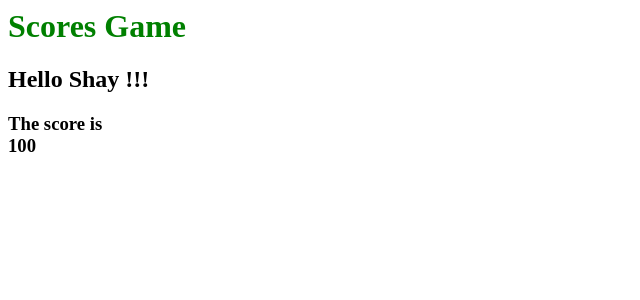
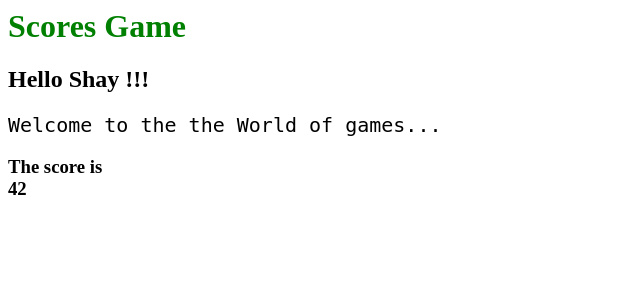
Before and after one commit to shayrm/WorldOfGames, a Flask app: page / in a window 1280 px wide. Shown: the top 300 px of the page, without its empty margins (0-640 px from the left). Run offline with Flask 2, Linux system fonts and the light colour scheme.

Commit message:
Updating MainGame

```diff
--- a/MainScores.py
+++ b/MainScores.py
@@ -32,16 +32,19 @@ following:
 """
 
 from flask import Flask, render_template
+import score, Utils
+
 
 app = Flask(__name__)
 
 def get_name():
-  name = "Shay"
+  name = Utils.USER_NAME
   return name
 
 def get_score():
-  score = 100
-  return score
+  file_name = Utils.SCORES_FILE_NAME
+  last_score = score.get_last_line(file_name)
+  return last_score
 
 @app.route("/")
 def home():
--- a/Utils.py
+++ b/Utils.py
@@ -11,13 +11,10 @@ before a new game starts).
 import os
 
 # Globals
-SCORES_FILE_NAME=scores.txt
+SCORES_FILE_NAME="scores.txt"
+USER_NAME="Shay"
 BAD_RETURN_CODE=0
 
 def screen_cleaner():
   # Clearing the Screen
   os.system('cls')
-
-
-def main():
-  pass
--- /dev/null
+++ b/requirements.txt
@@ -0,0 +1,2 @@
+Flask==2.1.2
+-e git+https://github.com/Rookout/python-flask.git@e56318f9c84978ecdaeaaff4aa819dc86f5509c7#egg=Flask_OpenTracing
--- a/score.py
+++ b/score.py
@@ -17,6 +17,7 @@ the current score.
 
 """
 import os.path
+import Utils
 
 #
 # get the last results reported in the score file
@@ -51,7 +52,7 @@ def add_score(difficulty, score_file):
   print("new score added to score file")
 
 def main():
-  file_name="scores.txt"
+  file_name=Utils.SCORES_FILE_NAME
   #Create scores file if it does not exist
   # add score 0 to the file
   if not os.path.isfile(file_name):
--- /dev/null
+++ b/scores.txt
@@ -0,0 +1,5 @@
+This is the scores file:
+0
+14
+28
+42
--- a/templates/home_page.html
+++ b/templates/home_page.html
@@ -1,12 +1,61 @@
 <html>
+
 <head>
   <title>Scores Game</title>
 </head>
+
 <body>
+
+  <style>
+    #text {
+      font-family: monospace;
+      font-size: x-large;
+      white-space: pre;
+    }
+
+    #text.typing {
+      animation: typing 3s linear infinite;
+    }
+
+    @keyframes typing {
+      from {
+        width: 0;
+      }
+    }
+  </style>
   <h1>
-      <div id="title" style="color:green"> Scores Game </div>
+    <div id="typing" style="color:green"> Scores Game </div>
   </h1>
-    <h2> Hello {{ name }} !!!</h2>
-    <h3>The score is <div id="score">{{ score }}</div></h3>
+  <h2><div id="typing"> Hello {{ name }} !!!</div></h2>
+  <div id="text">
+  </div>
+
+  <h3>The score is <div id="score">{{ score }}</div>
+  </h3>
+
+  <script>
+    // Set the text to be printed
+    const text = "Welcome to the the World of games...";
+
+    // Select the element that will contain the text
+    const element = document.getElementById("text");
+
+    // Set the text to be empty initially
+    element.innerHTML = "";
+
+    // Set the class to "typing" to start the animation
+    element.classList.add("typing");
+
+    // Loop through the text and print each letter with a delay
+    let i = 0;
+    const interval = setInterval(() => {
+      element.innerHTML += text[i];
+      i++;
+      if (i >= text.length) {
+        clearInterval(interval);
+      }
+    }, 50);
+  </script>
 </body>
+
 </html>
```
Lines whose indentation alone changed are shown as unchanged.
